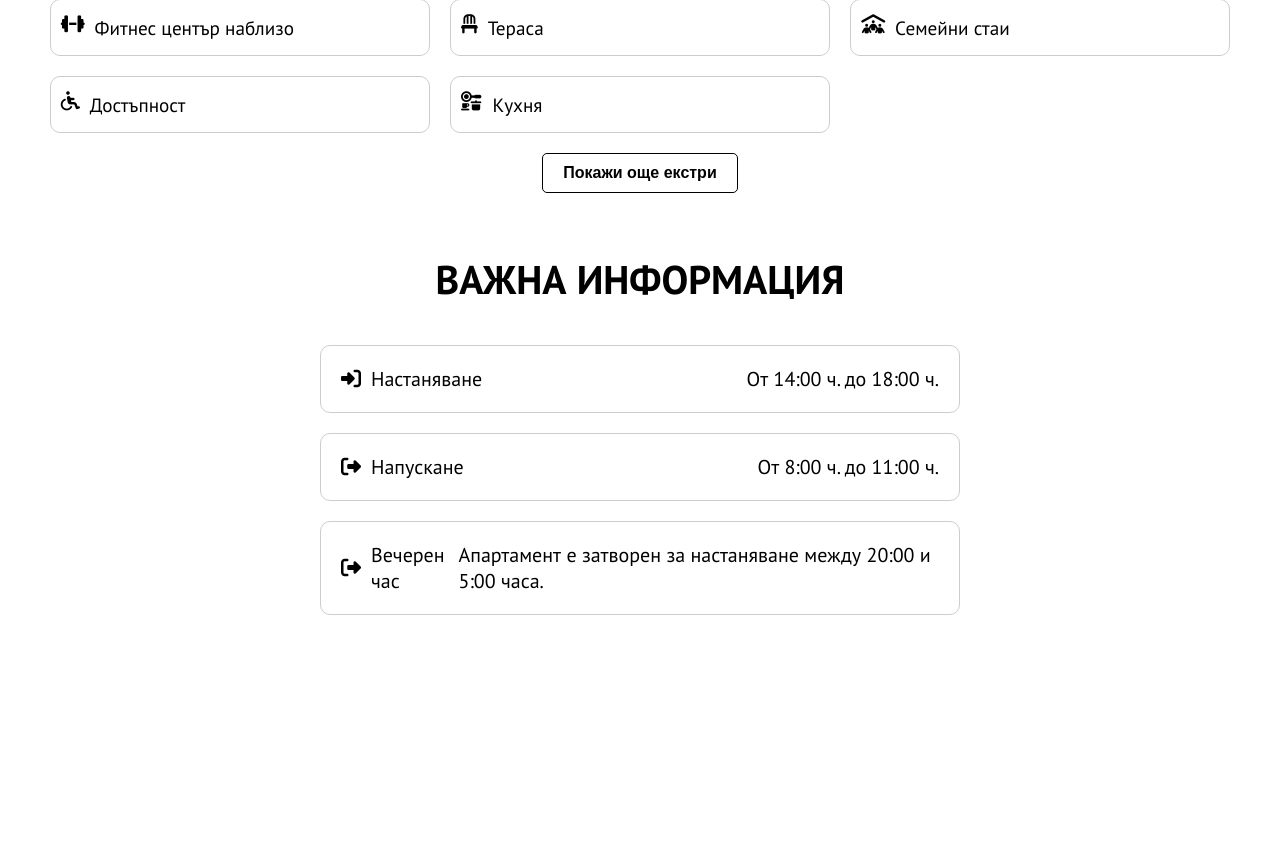
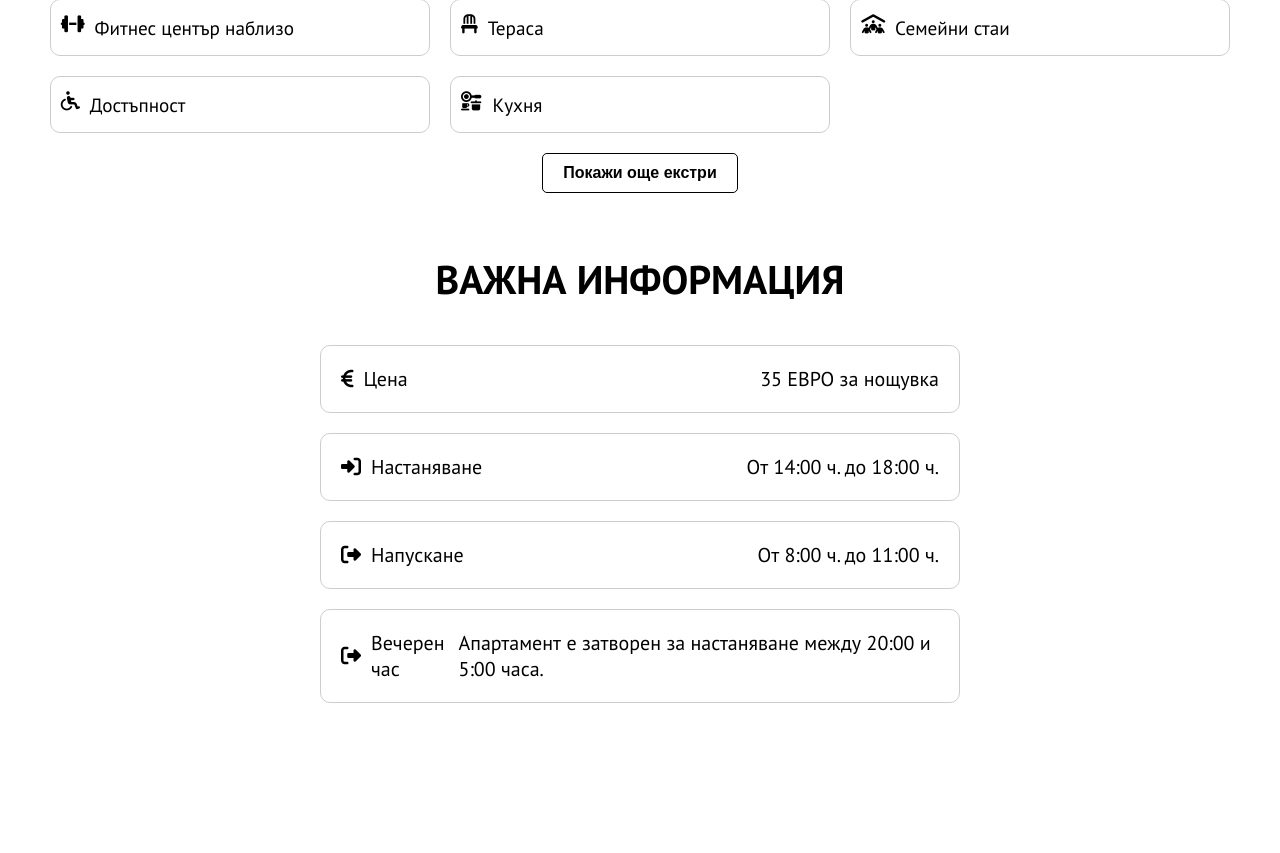
Before and after one commit to georgievG3/apartment_skalen_venec, a Django app: page / in a window 1280 px wide. Shown: the part 3221-4074 px from the top of the page. Before the commit the page ends 3836 px from the top, so only its background shows below. Run offline with Django 5.2, Linux system fonts and the light colour scheme.

Commit message:
added price to main page

```diff
--- a/apartment_skalen_venec/settings.py
+++ b/apartment_skalen_venec/settings.py
@@ -165,7 +165,7 @@ STRIPE_PUBLIC_KEY = config('STRIPE_PUBLIC_KEY')
 STRIPE_SECRET_KEY = config('STRIPE_SECRET_KEY')
 STRIPE_WEBHOOK_SECRET = config('STRIPE_WEBHOOK_SECRET')
 
-PRICE_PER_NIGHT = int(os.getenv("PRICE_PER_NIGHT", "46"))
+PRICE_PER_NIGHT = int(os.getenv("PRICE_PER_NIGHT", "35"))
 CURRENCY = os.getenv("CURRENCY", "EUR")
 
 EMAIL_BACKEND = "django.core.mail.backends.smtp.EmailBackend"
--- a/static/styles/style.css
+++ b/static/styles/style.css
@@ -135,6 +135,11 @@ h1{
     font-size: 50px;
     margin-top: -30px;
     text-align: center;
+}
+
+.promo span{
+    font-size: 28px;
+    text-decoration: underline;
 }
 
 #reservation-btn{
@@ -374,7 +379,7 @@ footer{
     justify-content: flex-start;
     flex-direction: column;
     gap: 20px;
-    margin-bottom: 150px;
+    margin-bottom: 250px;
   }
 
 .important-info-container h2{
--- a/templates/apartment/index.html
+++ b/templates/apartment/index.html
@@ -48,6 +48,7 @@
         {% endif %}
         <a id="contact-btn" href="{% url 'contacts' %}">КОНТАКТИ</a>
     </div>
+    <h2 class = 'promo'>Промоционална цена до Март: <span>35 ЕВРО ЗА НОЩУВКА</span></h2>
 </header>
 <main>
     <div class="slideshow-container">
@@ -59,9 +60,7 @@
                 <img src="{% static 'images/image_50406913.JPG' %}" alt="Image 1" onclick="openFullscreen(this)">
                 <img src="{% static 'images/image_50422785.JPG' %}" alt="Image 1" onclick="openFullscreen(this)">
                 <img src="{% static 'images/image_50376705.JPG' %}" alt="Image 1" onclick="openFullscreen(this)">
-                <img src="{% static 'images/image_50406913 (1).JPG' %}" alt="Image 1" onclick="openFullscreen(this)">
                 <img src="{% static 'images/image_50410753.JPG' %}" alt="Image 1" onclick="openFullscreen(this)">
-                <img src="{% static 'images/image_50375169.JPG' %}" alt="Image 1" onclick="openFullscreen(this)">
                 <img src="{% static 'images/image_50392321.JPG' %}" alt="Image 1" onclick="openFullscreen(this)">
                 <img src="{% static 'images/image_50424321.JPG' %}" alt="Image 1" onclick="openFullscreen(this)">
                 <img src="{% static 'images/image_50376193.JPG' %}" alt="Image 1" onclick="openFullscreen(this)">
@@ -159,6 +158,15 @@
         <h2>ВАЖНА ИНФОРМАЦИЯ</h2>
         <div class="info">
             <div class="left-side">
+                <i class="fa-solid fa-euro-sign"></i>
+                <p>Цена</p>
+            </div>
+            <div class="right-side">
+                <p>35 ЕВРО за нощувка</p>
+            </div>
+        </div>
+        <div class="info">
+            <div class="left-side">
                 <i class="fa-solid fa-right-to-bracket"></i>
                 <p>Настаняване</p>
             </div>
```
Also changed, not shown: 1 other file.
